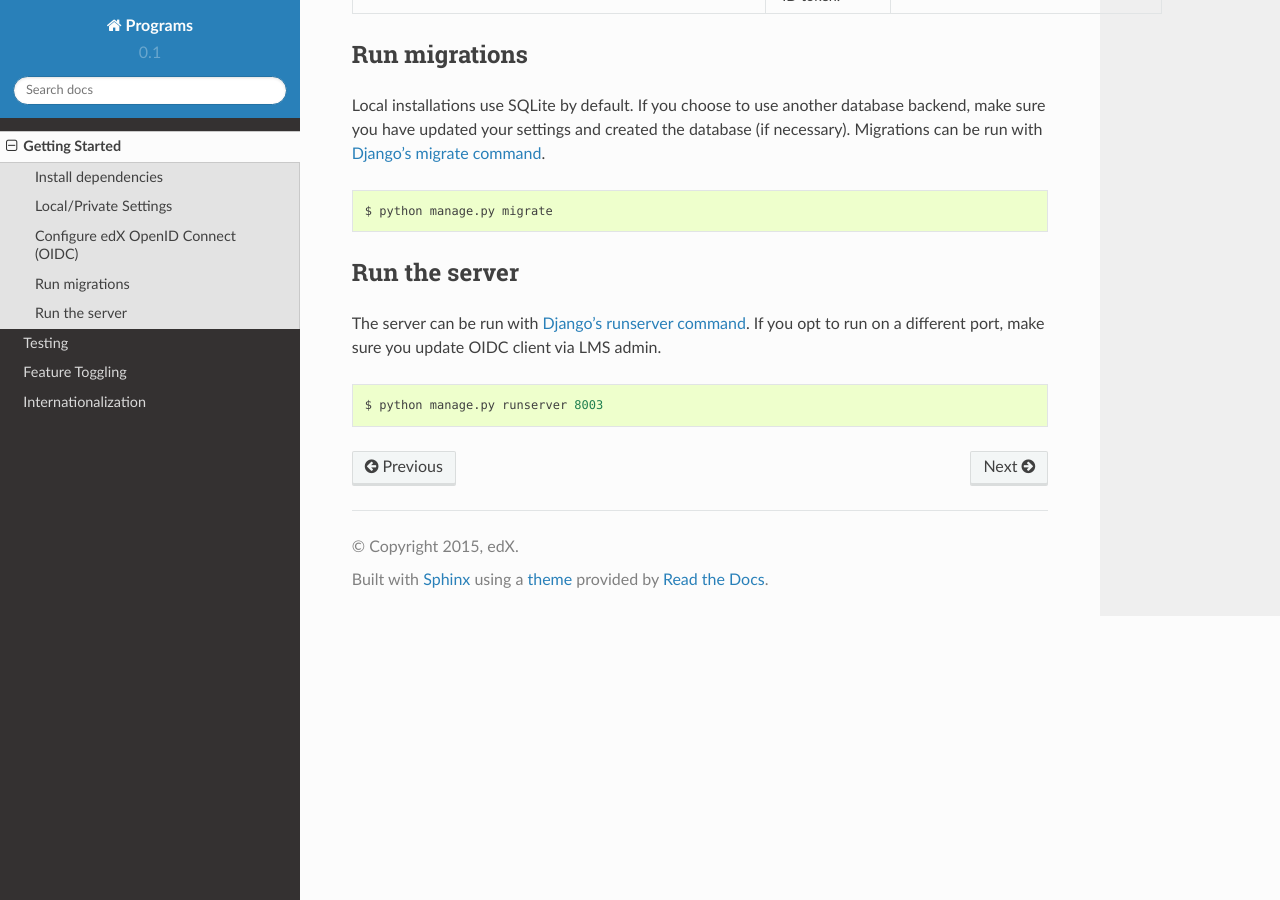
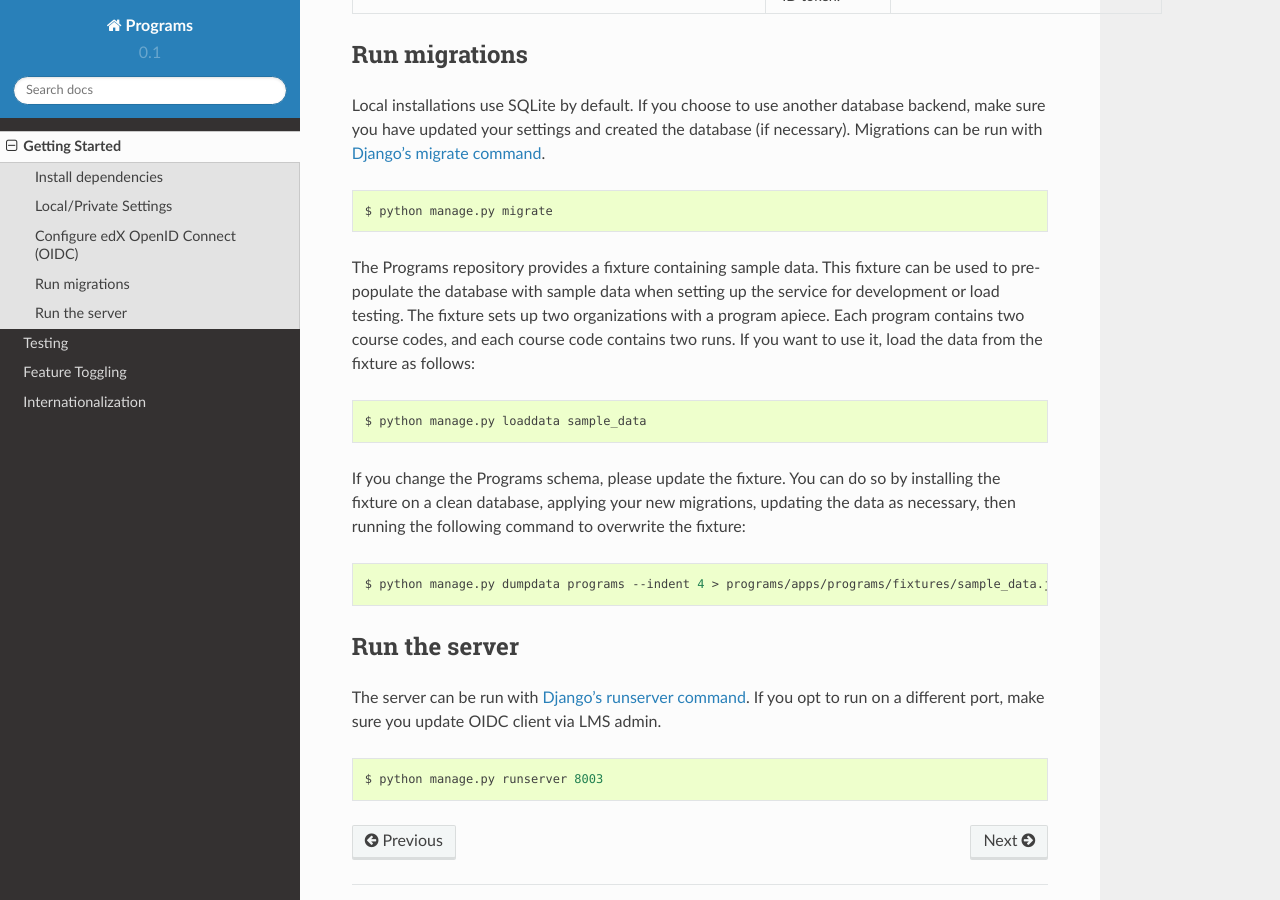
Before and after one commit to edx/programs, a Sphinx documentation site: the page built from docs/getting_started.rst, in a window 1280 px wide and 900 px high, scrolled down 1495 px. Built offline with Sphinx 7.4.7 and the Read the Docs theme 2.0.0, drawn with Linux system fonts in a browser that asks for light colours.

Commit message:
Provide sample data via a fixture
This fixture can be used to pre-populate the database with sample data when setting up the service for development or load testing. The fixture sets up two organizations with a program apiece. Each program contains two course codes, and each course code contains two runs. ECOM-2712.

```diff
--- a/docs/getting_started.rst
+++ b/docs/getting_started.rst
@@ -71,6 +71,18 @@
 
     $ python manage.py migrate
 
+The Programs repository provides a fixture containing sample data. This fixture can be used to pre-populate the database with sample data when setting up the service for development or load testing. The fixture sets up two organizations with a program apiece. Each program contains two course codes, and each course code contains two runs. If you want to use it, load the data from the fixture as follows:
+
+.. code-block:: bash
+
+    $ python manage.py loaddata sample_data
+
+If you change the Programs schema, please update the fixture. You can do so by installing the fixture on a clean database, applying your new migrations, updating the data as necessary, then running the following command to overwrite the fixture:
+
+.. code-block:: bash
+
+    $ python manage.py dumpdata programs --indent 4 > programs/apps/programs/fixtures/sample_data.json
+
 .. _Django's migrate command: https://docs.djangoproject.com/en/1.8/ref/django-admin/#django-admin-migrate
 
 
```
Also changed, not shown: 2 other files.
